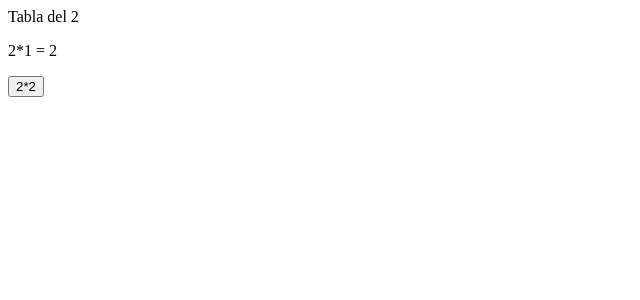
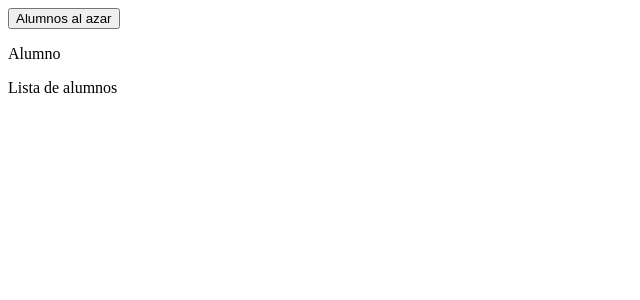
Before and after one commit to ilainDam/practicasIlain, a React (Create React App) app in the folder practicasTSX/: page / in a window 1280 px wide. Shown: the top 300 px of the page, without its empty margins (0-640 px from the left). Built offline with nearby package versions, Linux system fonts and the light colour scheme.

Commit message:
Ejercicio en clase

```diff
--- /dev/null
+++ b/practicasTSX/src/PracticaTestEjercicio.tsx
@@ -0,0 +1,27 @@
+import { Console } from 'console';
+import React, { Component } from 'react';
+
+class Practica09 extends Component {
+
+  state = { nRandom: "" }
+
+  generarAlumnoAleatorio = ()=>{
+    let arr=["pepe","Maria","Isidoro","Rigoberto","Koko"];
+    let num;
+    num = Math.trunc(Math.random()*arr.length);
+    let alumnoElegido: string = arr[num];
+    this.setState({nRandom: alumnoElegido})
+  }
+  render() {
+    let {nRandom} = this.state;
+    let listaAlumnos=[];
+    return (
+      <div>
+            <button onClick={this.generarAlumnoAleatorio}>Alumnos al azar</button>
+            <p>Alumno {this.state.nRandom}</p>
+            <p>Lista de alumnos</p>
+      </div>
+    )
+  }
+}
+export default Practica09;
--- a/practicasTSX/src/index.tsx
+++ b/practicasTSX/src/index.tsx
@@ -1,12 +1,13 @@
 import React from 'react';
 import ReactDOM from 'react-dom/client';
 import Practica09 from './Practica09';
+import PracticaTestEjercicio from './PracticaTestEjercicio';
 
 const root = ReactDOM.createRoot(
   document.getElementById('root') as HTMLElement
 );
 root.render(
   <React.StrictMode>
-    <Practica09 />
+    <PracticaTestEjercicio />
   </React.StrictMode>
 );
```
